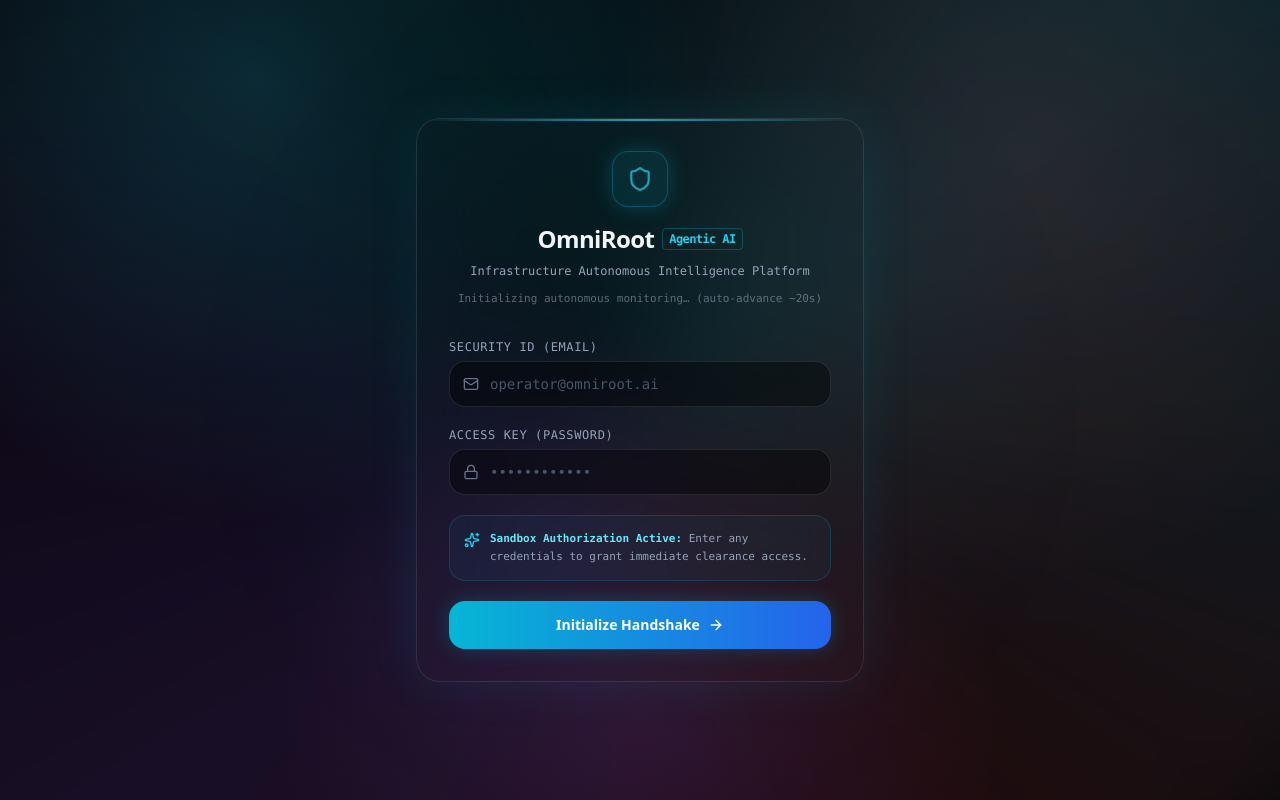
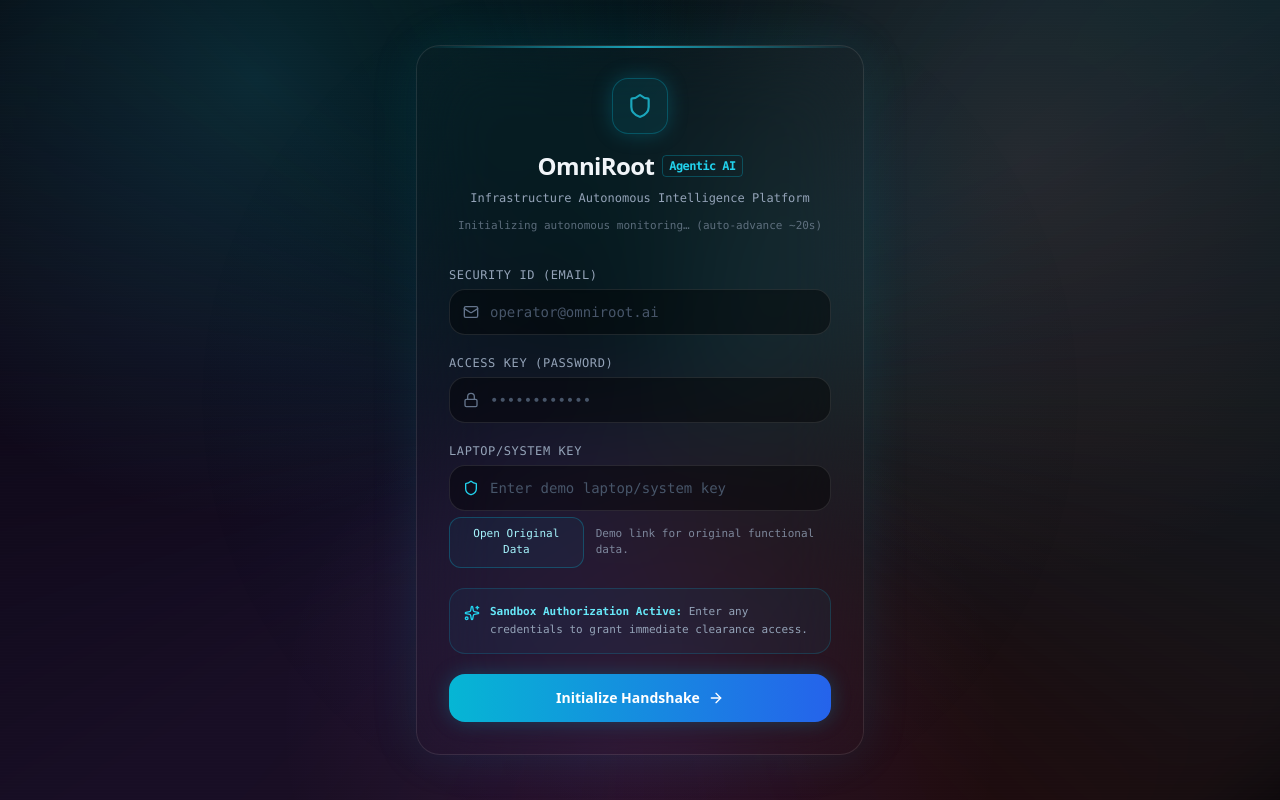
Before and after one commit to Vamsi112-max/OmniRoot-AI, a Next.js app in the folder frontend/: page /login in a window 1280 px wide. Built offline with nearby package versions, Linux system fonts and the light colour scheme.

Commit message:
Add laptop/system key demo gate and settings

```diff
--- a/frontend/app/login/page.tsx
+++ b/frontend/app/login/page.tsx
@@ -1,22 +1,25 @@
 "use client";
 
-import { useEffect, useState } from "react";
+import { useState } from "react";
 import { useRouter } from "next/navigation";
 import { motion } from "framer-motion";
 import { Shield, Lock, Mail, ArrowRight, Sparkles } from "lucide-react";
 
+const DEMO_ORIGINAL_DATA_URL = "https://youtu.be/e9QKWPwebog?si=50_jwozgDqW7pXNC";
 
 export default function LoginPage() {
   const router = useRouter();
   const [email, setEmail] = useState("");
   const [password, setPassword] = useState("");
+  const [laptopKey, setLaptopKey] = useState("");
   const [isLoading, setIsLoading] = useState(false);
 
   const handleLogin = (e: React.FormEvent) => {
     e.preventDefault();
     setIsLoading(true);
 
-    // Skip/advance: go to login immediately, rest of app behaves normally.
+    // Demo handshake: laptop/system key must exist to allow app to operate.
+    localStorage.setItem("omni_laptop_key", laptopKey.trim());
     localStorage.setItem("omni_logged_in", "true");
     router.push("/dashboard");
   };
@@ -30,7 +33,8 @@ export default function LoginPage() {
         initial={{ opacity: 0, y: 30 }}
         animate={{ opacity: 1, y: 0 }}
         transition={{ duration: 0.6, ease: "easeOut" }}
-        className="w-full max-w-md rounded-3xl border border-white/10 bg-white/[0.01] backdrop-blur-2xl p-8 relative overflow-hidden shadow-[0_0_50px_rgba(6,182,212,0.1)]">
+        className="w-full max-w-md rounded-3xl border border-white/10 bg-white/[0.01] backdrop-blur-2xl p-8 relative overflow-hidden shadow-[0_0_50px_rgba(6,182,212,0.1)]"
+      >
         {/* Subtle top scanner line */}
         <div className="absolute top-0 inset-x-0 h-[2px] bg-gradient-to-r from-transparent via-cyan-400 to-transparent animate-pulse" />
 
@@ -62,10 +66,11 @@ export default function LoginPage() {
         </div>
 
         <form onSubmit={handleLogin} className="space-y-5 relative z-10">
-
           {/* Email field */}
           <div className="space-y-1.5">
-            <label className="text-xs font-mono text-slate-400 uppercase tracking-wider block">Security ID (Email)</label>
+            <label className="text-xs font-mono text-slate-400 uppercase tracking-wider block">
+              Security ID (Email)
+            </label>
             <div className="relative">
               <span className="absolute inset-y-0 left-0 pl-3.5 flex items-center text-slate-500">
                 <Mail size={16} />
@@ -83,7 +88,9 @@ export default function LoginPage() {
 
           {/* Password field */}
           <div className="space-y-1.5">
-            <label className="text-xs font-mono text-slate-400 uppercase tracking-wider block">Access Key (Password)</label>
+            <label className="text-xs font-mono text-slate-400 uppercase tracking-wider block">
+              Access Key (Password)
+            </label>
             <div className="relative">
               <span className="absolute inset-y-0 left-0 pl-3.5 flex items-center text-slate-500">
                 <Lock size={16} />
@@ -96,6 +103,44 @@ export default function LoginPage() {
                 onChange={(e) => setPassword(e.target.value)}
                 className="w-full pl-10 pr-4 py-3 bg-black/40 border border-white/10 rounded-2xl text-slate-100 text-sm placeholder-slate-600 focus:outline-none focus:ring-1 focus:ring-cyan-500/40 focus:border-cyan-500/30 transition shadow-inner font-mono"
               />
+            </div>
+          </div>
+
+          {/* Laptop/System Key field */}
+          <div className="space-y-1.5">
+            <label className="text-xs font-mono text-slate-400 uppercase tracking-wider block">
+              Laptop/System Key
+            </label>
+            <div className="relative">
+              <span className="absolute inset-y-0 left-0 pl-3.5 flex items-center text-slate-500">
+                <Shield size={16} className="text-cyan-400" />
+              </span>
+              <input
+                required
+                value={laptopKey}
+                onChange={(e) => setLaptopKey(e.target.value)}
+                placeholder="Enter demo laptop/system key"
+                className="w-full pl-10 pr-4 py-3 bg-black/40 border border-white/10 rounded-2xl text-slate-100 text-sm placeholder-slate-600 focus:outline-none focus:ring-1 focus:ring-cyan-500/40 focus:border-cyan-500/30 transition shadow-inner font-mono"
+              />
+            </div>
+
+            <div className="mt-2 flex items-center gap-3">
+              <button
+                type="button"
+                onClick={() =>
+                  window.open(
+                    DEMO_ORIGINAL_DATA_URL,
+                    "_blank",
+                    "noopener,noreferrer"
+                  )
+                }
+                className="text-[11px] px-3 py-2 rounded-xl border border-cyan-500/30 bg-cyan-500/5 hover:bg-cyan-500/10 text-cyan-200 font-mono transition"
+              >
+                Open Original Data
+              </button>
+              <div className="text-[11px] text-slate-400/80 font-mono">
+                Demo link for original functional data.
+              </div>
             </div>
           </div>
 
@@ -125,7 +170,6 @@ export default function LoginPage() {
             )}
           </motion.button>
         </form>
-
       </motion.div>
     </div>
   );
--- a/frontend/app/settings/page.tsx
+++ b/frontend/app/settings/page.tsx
@@ -15,6 +15,7 @@ export default function SettingsPage() {
     darkMode: true,
     autoScaling: true,
     dataRetention: "30",
+    laptopKey: "",
   });
   const [saved, setSaved] = useState(false);
 
@@ -36,6 +37,7 @@ export default function SettingsPage() {
     // Persist locally so it affects UI state immediately.
     try {
       localStorage.setItem("omni_stream_mode", settings.streamMode);
+      localStorage.setItem("omni_laptop_key", (settings.laptopKey || "").trim());
     } catch {
       // ignore
     }
@@ -44,7 +46,15 @@ export default function SettingsPage() {
     setTimeout(() => setSaved(false), 3000);
   };
 
+
   const settingsSections = [
+    {
+      title: "Laptop/System Authorization",
+      icon: Shield,
+      settings: [
+        { key: "laptopKey", label: "Laptop/System Key (demo)", type: "input", value: settings.laptopKey },
+      ],
+    },
     {
       title: "Notifications & Streaming Alerts",
       icon: Bell,
@@ -54,6 +64,7 @@ export default function SettingsPage() {
         { key: "criticalAlertsOnly", label: "Stream Critical Alerts Only", type: "toggle" },
       ]
     },
+
     {
       title: "Security & Guardrails",
       icon: Shield,
@@ -171,13 +182,18 @@ export default function SettingsPage() {
                           />
                         </motion.button>
                       ) : setting.type === "input" ? (
-                        <input
-                          type="number"
-                          value={settings[setting.key as keyof typeof settings] as any}
-                          onChange={(e) => handleChange(setting.key, e.target.value)}
-                          className="w-24 px-3 py-1.5 bg-black/40 border border-white/10 rounded-xl text-slate-200 text-xs font-mono focus:outline-none focus:ring-1 focus:ring-cyan-500/40"
-                        />
+                        <div className="flex items-center gap-3">
+                          <input
+                            aria-label={setting.label}
+                            type={setting.key === "dataRetention" ? "number" : "text"}
+                            placeholder={setting.key === "laptopKey" ? "Enter demo laptop/system key" : undefined}
+                            value={settings[setting.key as keyof typeof settings] as any}
+                            onChange={(e) => handleChange(setting.key, e.target.value)}
+                            className="w-64 px-3 py-1.5 bg-black/40 border border-white/10 rounded-xl text-slate-200 text-xs font-mono focus:outline-none focus:ring-1 focus:ring-cyan-500/40"
+                          />
+                        </div>
                       ) : null}
+
                     </div>
                   ))}
                 </div>
```
